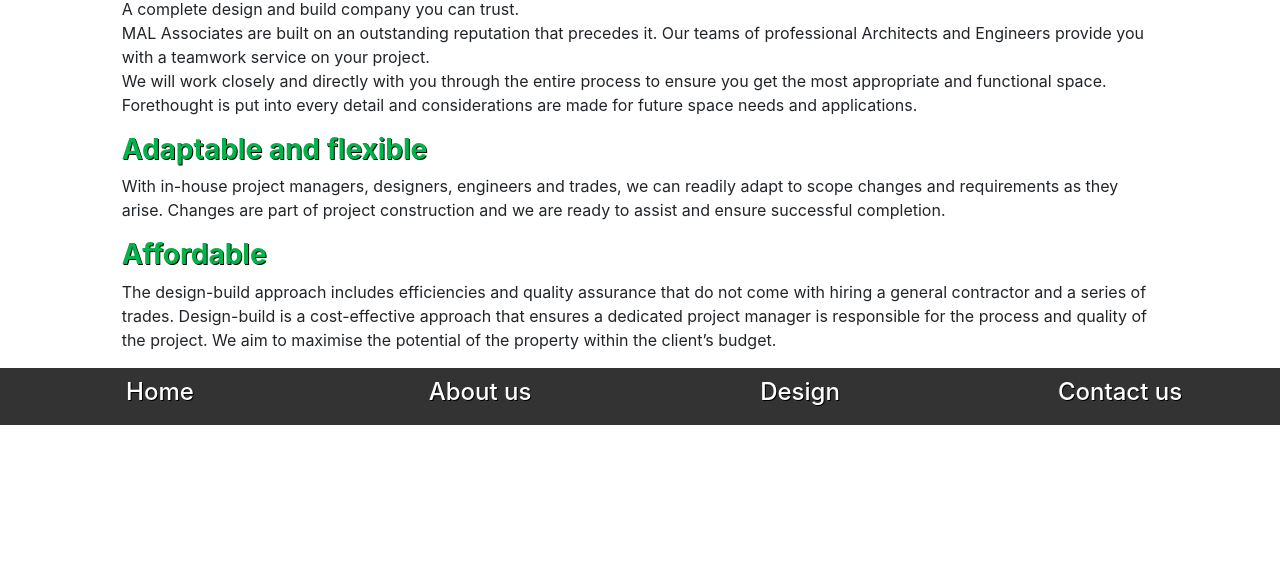
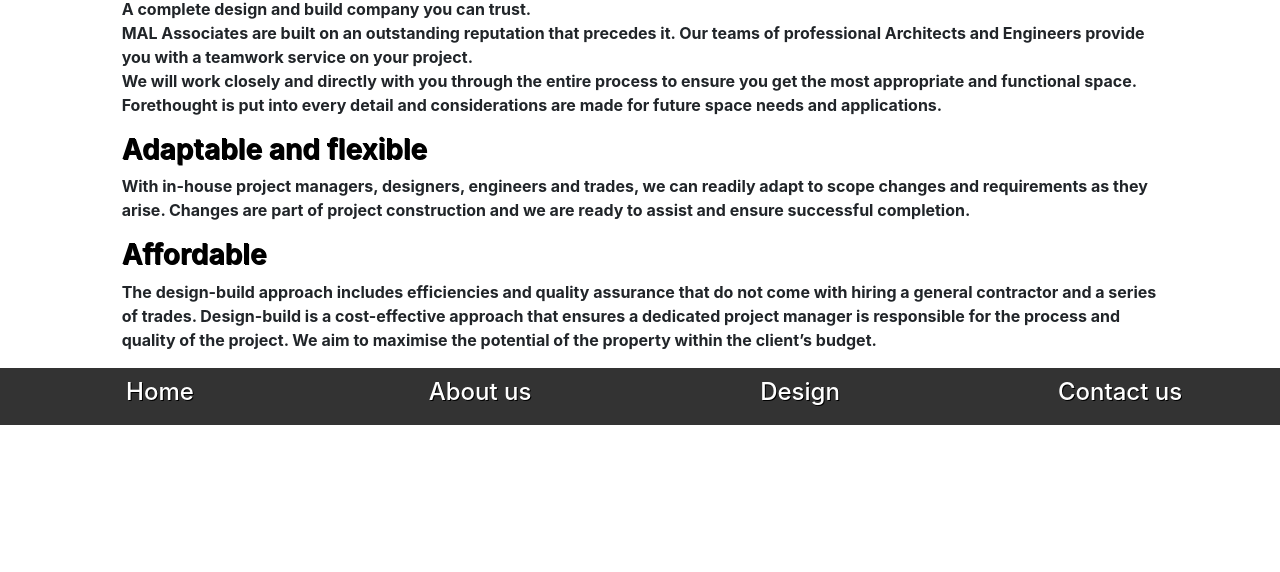
Before and after one commit to malassociates/malassociates.github.io, a website: page about-us.html in a window 1280 px wide. Shown: the part 228-800 px from the top of the page. Drawn offline with Linux system fonts and the light colour scheme.

Commit message:
more pro

```diff
--- a/CSS/common.css
+++ b/CSS/common.css
@@ -5,9 +5,12 @@
 	background: white;
 }
 .content h1, .content h3 {
-	color: #00b34a;
+	color: black;
 	font-weight: bold;
 	text-shadow: 1px 1px black;
+}
+.content p {
+	font-weight: bold;
 }
 .logoImg {
 	padding-top: 15px;
```
